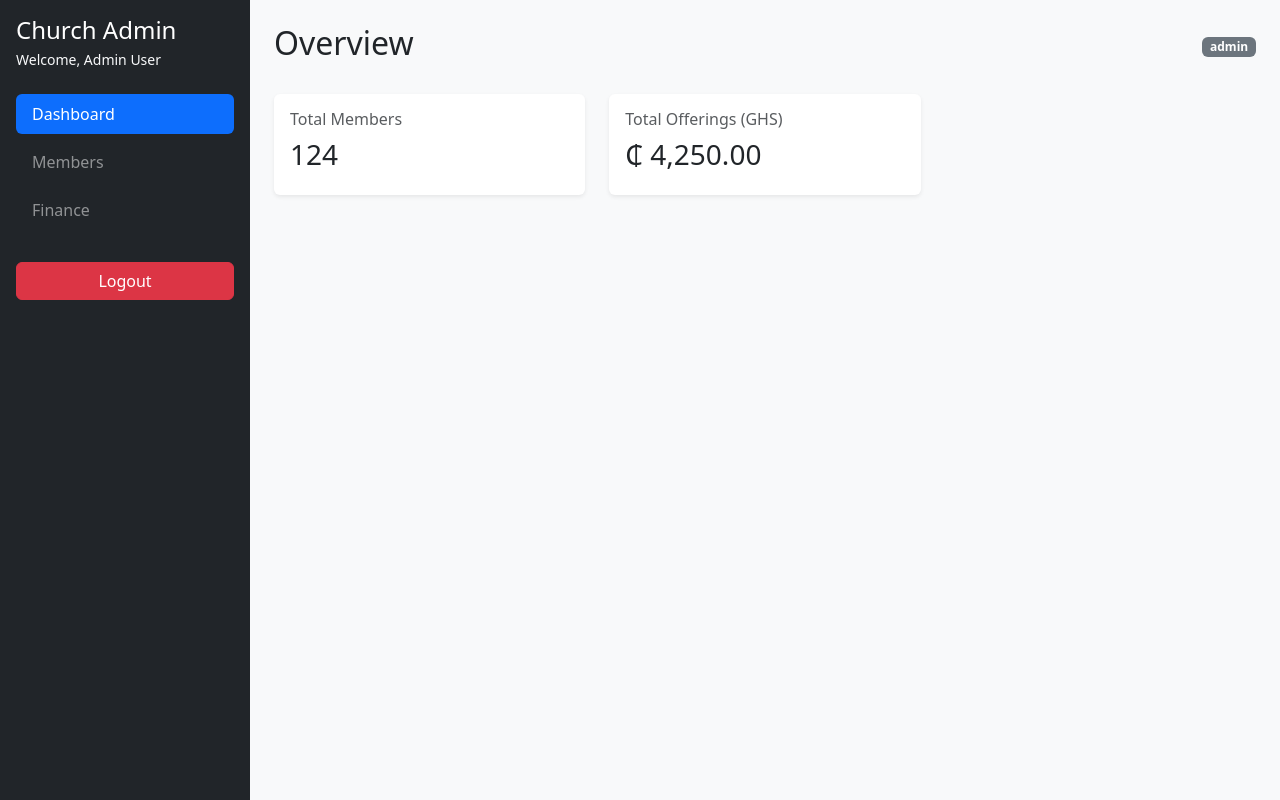
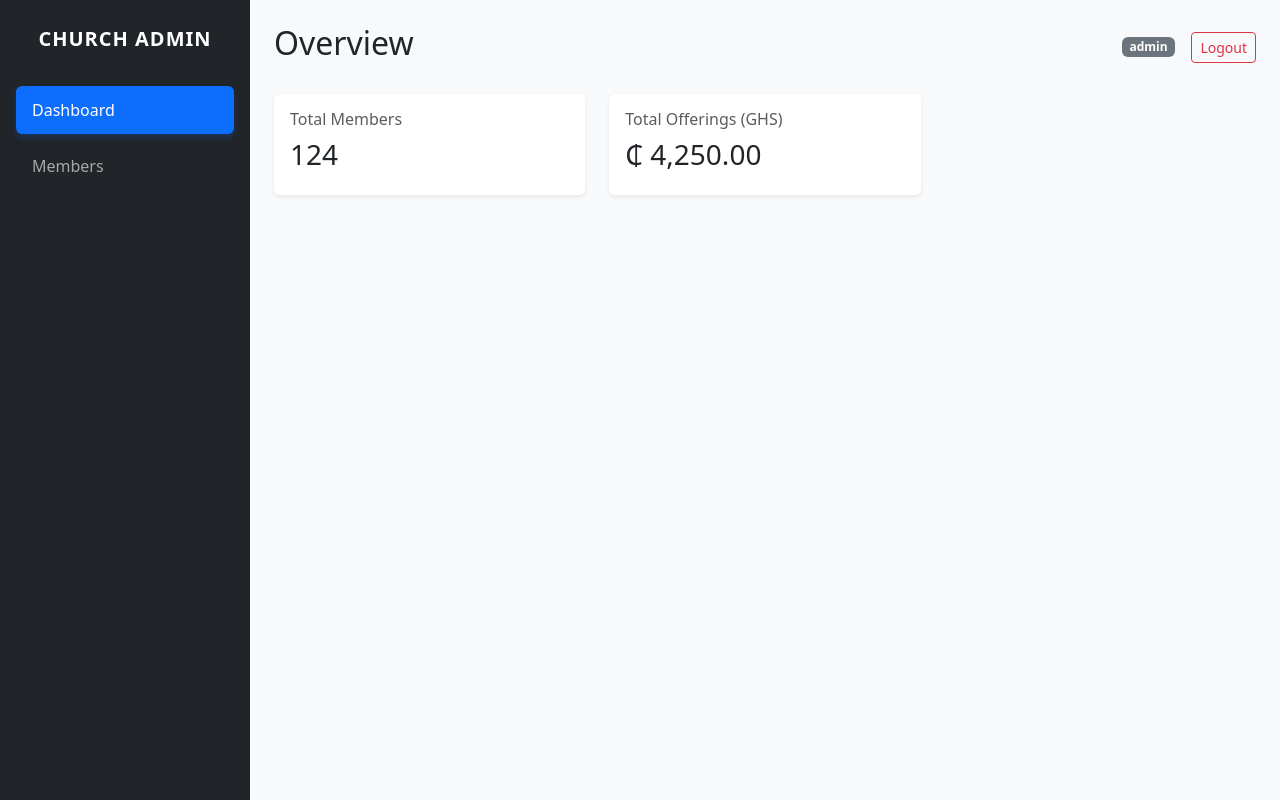
Before and after one commit to Joshtech-netizen/Effiduase-COC_Management-System, a React app in the folder frontend/: page /dashboard in a window 1280 px wide. Built offline with nearby package versions, Linux system fonts and the light colour scheme; sample sign-in values are in the browser's storage; the HTML template or start-up script is replaced by a standard one.

Commit message:
feat: replace inline navigation with Sidebar component in Dashboard

```diff
--- a/frontend/src/pages/Dashboard.tsx
+++ b/frontend/src/pages/Dashboard.tsx
@@ -1,10 +1,10 @@
 import React from 'react';
 import { useNavigate } from 'react-router-dom';
+import Sidebar from '../components/Sidebar';
 
 const Dashboard: React.FC = () => {
     const navigate = useNavigate();
     const userRole = localStorage.getItem('user_role') || 'Guest';
-    const userName = localStorage.getItem('user_name') || 'Admin User';
 
     function handleLogout() {
         localStorage.removeItem('user_token');
@@ -15,29 +15,15 @@
 
     return (
         <div className="d-flex" style={{ height: '100vh', overflow: 'hidden' }}>
-            <nav className="bg-dark text-white p-3" style={{ width: '250px' }}>
-                <h4 className="mb-1">Church Admin</h4>
-                <small className="text-light d-block mb-4">Welcome, {userName}</small>
-                <ul className="nav flex-column gap-2">
-                    <li className="nav-item">
-                        <a href="#" className="nav-link text-white bg-primary rounded">Dashboard</a>
-                    </li>
-                    <li className="nav-item">
-                        <a href="#" className="nav-link text-white-50">Members</a>
-                    </li>
-                    <li className="nav-item">
-                        <a href="#" className="nav-link text-white-50">Finance</a>
-                    </li>
-                    <li className="nav-item mt-auto">
-                        <button onClick={handleLogout} className="btn btn-danger w-100 mt-4">Logout</button>
-                    </li>
-                </ul>
-            </nav>
+            <Sidebar />
 
             <div className="flex-grow-1 bg-light p-4" style={{ overflowY: 'auto' }}>
                 <header className="d-flex justify-content-between align-items-center mb-4">
                     <h2>Overview</h2>
-                    <span className="badge bg-secondary">{userRole}</span>
+                    <div className="d-flex align-items-center gap-3">
+                        <span className="badge bg-secondary">{userRole}</span>
+                        <button className="btn btn-outline-danger btn-sm" onClick={handleLogout}>Logout</button>
+                    </div>
                 </header>
 
                 <div className="row g-4">
```
